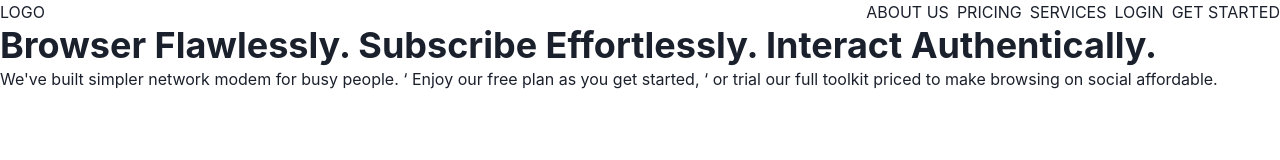
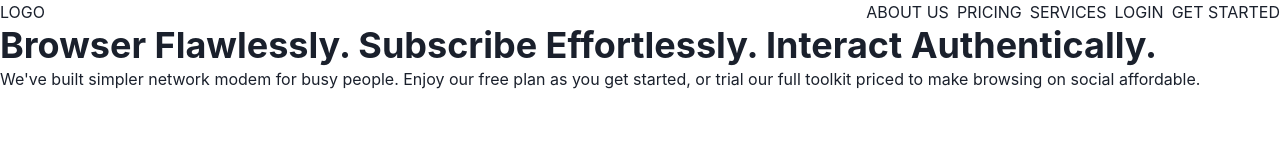
Before and after one commit to Kiddo-prog/wifibase-, a Next.js app: page /pricing in a window 1280 px wide. Shown: the top 160 px of the page. Built offline with nearby package versions, Linux system fonts and the light colour scheme.

Commit message:
Removed non breaking tag

```diff
--- a/components/Pricingpage/Banner.js
+++ b/components/Pricingpage/Banner.js
@@ -7,9 +7,7 @@ export default function PricingBanner(){
             Browser Flawlessly. Subscribe Effortlessly. Interact Authentically.
             </Heading>
             <Text>
-                We've built simpler network modem for busy people. &lsquo;
-                Enjoy our free plan as you get started, &lsquo;
-                or trial our full toolkit priced to make browsing on social affordable.
+                We've built simpler network modem for busy people. Enjoy our free plan as you get started, or trial our full toolkit priced to make browsing on social affordable.
             </Text>
         </Box>
     )
```
